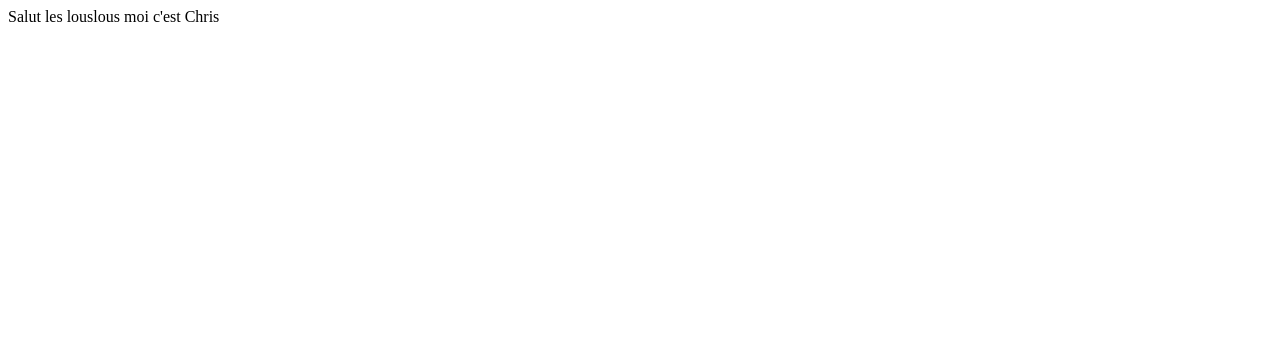
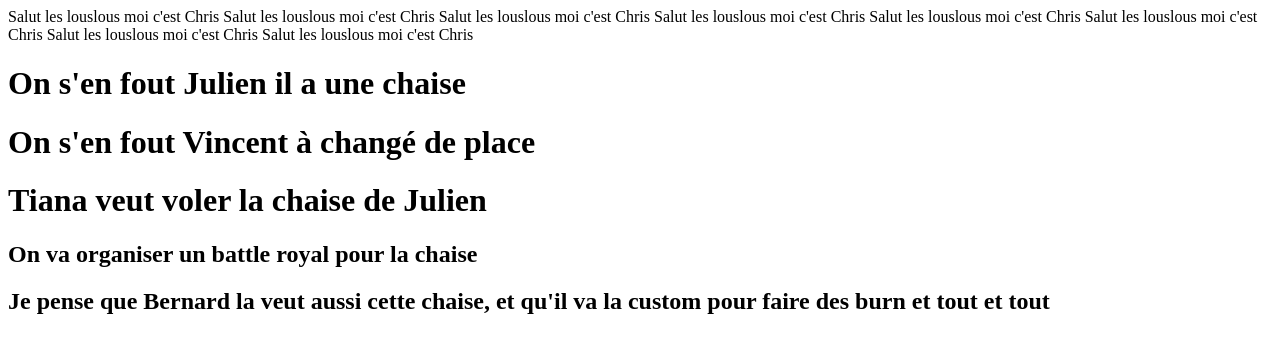
Before and after one commit to amerucci/livecodinggithub, a plain HTML site: page index.html in a window 1280 px wide. Drawn offline with Linux system fonts and the light colour scheme.

Commit message:
chair battle

```diff
--- a/index.html
+++ b/index.html
@@ -8,6 +8,18 @@
 </head>
 <body>
     Salut les louslous moi c'est Chris
+    Salut les louslous moi c'est Chris
+    Salut les louslous moi c'est Chris
+    Salut les louslous moi c'est Chris
+    Salut les louslous moi c'est Chris
+    Salut les louslous moi c'est Chris
+    Salut les louslous moi c'est Chris
+    Salut les louslous moi c'est Chris
+    <h1>On s'en fout Julien il a une chaise</h1>
+    <h1>On s'en fout Vincent à changé de place</h1>
+    <h1>Tiana veut voler la chaise de Julien</h1>
+    <h2>On va organiser un battle royal pour la chaise</h2>
+    <h2>Je pense que Bernard la veut aussi cette chaise, et qu'il va la custom pour faire des burn et tout et tout</h2>
 
 </body>
 </html>
```
